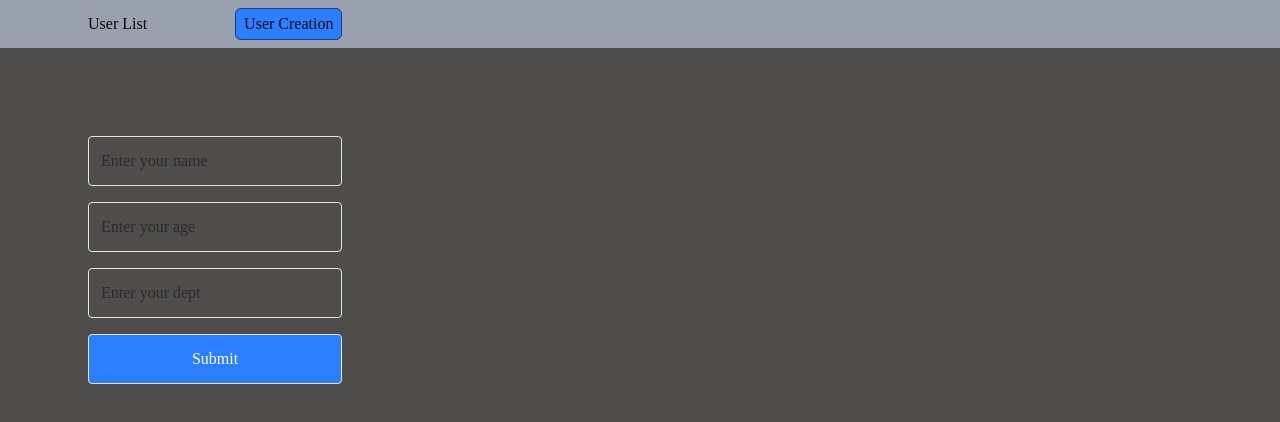
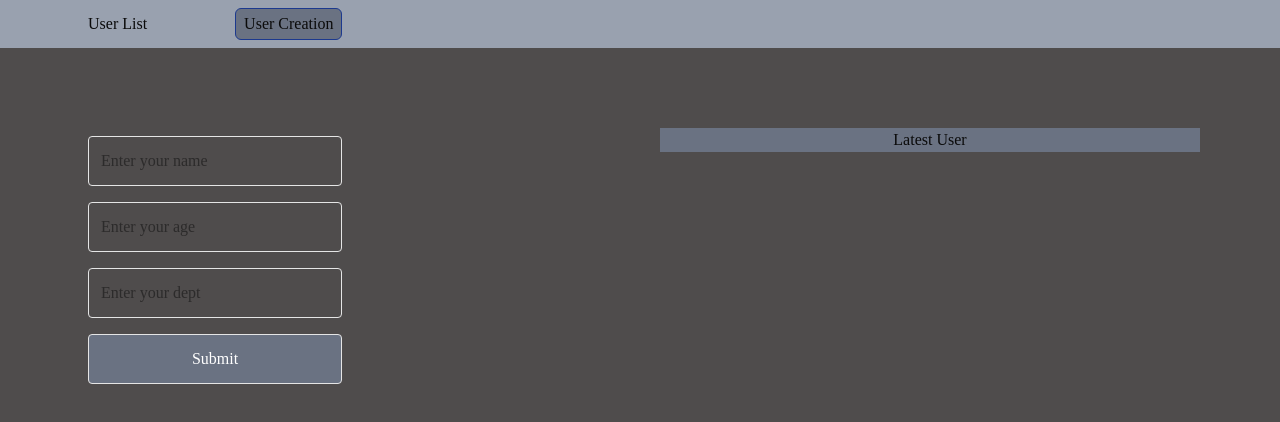
Before and after one commit to 7coder49/react-playground, a Next.js app: page /users in a window 1280 px wide. Shown: the top 422 px of the page. Built offline with nearby package versions, Linux system fonts and the light colour scheme; no server answers.

Commit message:
Redis Implementation completed

```diff
--- a/app/components/navbar.tsx
+++ b/app/components/navbar.tsx
@@ -1,7 +1,7 @@
 'use client';
 
 import { usePathname, useRouter } from "next/navigation";
-import { useEffect, useState } from "react";
+import { useState } from "react";
 
 export default function NavBar(){
     const router = useRouter();
@@ -12,20 +12,16 @@
         router.push(path)
     }
 
-    useEffect(()=>{
-        console.log('activeNav',activeNav);
-
-    }, [activeNav])
     return(
         <div className="flex gap-20 h-12 w-full bg-gray-400 px-20 items-center">
             <button
-                className={`h-8 px-2 cus-pointer rounded-sm ${activeNav === '/' ? 'border border-blue-900 bg-blue-500': ''}`}
+                className={`h-8 px-2 cus-pointer rounded-sm ${activeNav === '/' ? 'border border-blue-900 bg-gray-500': ''}`}
                 onClick={()=>changeNav('/')}
             >
                 User List
             </button>
             <button
-                className={`h-8 px-2 cus-pointer rounded-sm ${activeNav === '/users' ? 'border border-blue-900 bg-blue-500': ''}`}
+                className={`h-8 px-2 cus-pointer rounded-sm ${activeNav === '/users' ? 'border border-blue-900 bg-gray-500': ''}`}
                 onClick={()=>changeNav('/users')}
             >
                 User Creation
--- a/app/users/create.tsx
+++ b/app/users/create.tsx
@@ -1,8 +1,34 @@
 import { useForm } from "react-hook-form";
 import { toast } from "sonner";
 import api from "../services/api";
+import { DataGrid, GridColDef } from "@mui/x-data-grid";
+import { useState } from "react";
 
 export default function UserCreation() {
+    const [latestUser, setLatestUser] = useState<any>()
+    const latestUserColumns: GridColDef[] = [
+        {
+            field: 'id',
+            headerName: 'ID',
+            type: 'number'
+        },
+        {
+            field: 'name',
+            headerName: 'Name',
+            type: 'string'
+        },
+        {
+            field: 'age',
+            headerName: 'Age',
+            type: 'number'
+        },
+        {
+            field: 'dept',
+            headerName: 'Dept',
+            type: 'string'
+        }
+    ]
+
     const {
         register,
         handleSubmit,
@@ -18,8 +44,21 @@
         }
     };
 
+    const getLatestUser = async () =>{
+        const user = await api.get('/getLatestUser');
+
+        if(user.data.success === true){
+            toast.success(user.data.message);
+            console.log('ser.data',user.data);
+
+            setLatestUser(user.data.data);
+        }else{
+            toast.error('Something went to wrong');
+        }
+    }
+
     return (
-        <div className="h-[calc(100vh - 3rem)] w-screen flex justify-center items-center p-20 gap-10">
+        <div className="h-[calc(100vh-3rem)] w-screen flex justify-center items-start p-20 gap-10">
             <div className="flex-1">
                 <form onSubmit={handleSubmit(handleSave)} className="flex flex-col w-1/2">
                 <input
@@ -39,15 +78,22 @@
                     {...register("dept")}
                 />
                 <button
-                    className="border rounded m-2 p-3 bg-blue-500 text-white"
+                    className="border rounded m-2 p-3 bg-gray-500 text-white"
                     type="submit"
                 >
                     Submit
                 </button>
                 </form>
             </div>
-            <div className="flex-1">
-
+            <div className="flex-1 flex flex-col gap-10">
+                <button className="cursor-pointer bg-gray-500 px-1 border-gray-900"
+                onClick={getLatestUser}>
+                    Latest User
+                </button>
+                {
+                   latestUser?.id &&
+                    <DataGrid columns={latestUserColumns} rows={[latestUser]} className="!bg-gray-400"/>
+                }
             </div>
         </div>
     )
--- a/package.json
+++ b/package.json
@@ -9,6 +9,9 @@
     "lint": "eslint"
   },
   "dependencies": {
+    "@emotion/react": "^11.14.0",
+    "@emotion/styled": "^11.14.1",
+    "@mui/x-data-grid": "^9.3.0",
     "@tanstack/react-table": "^8.21.3",
     "axios": "^1.16.1",
     "class-variance-authority": "^0.7.1",
```
